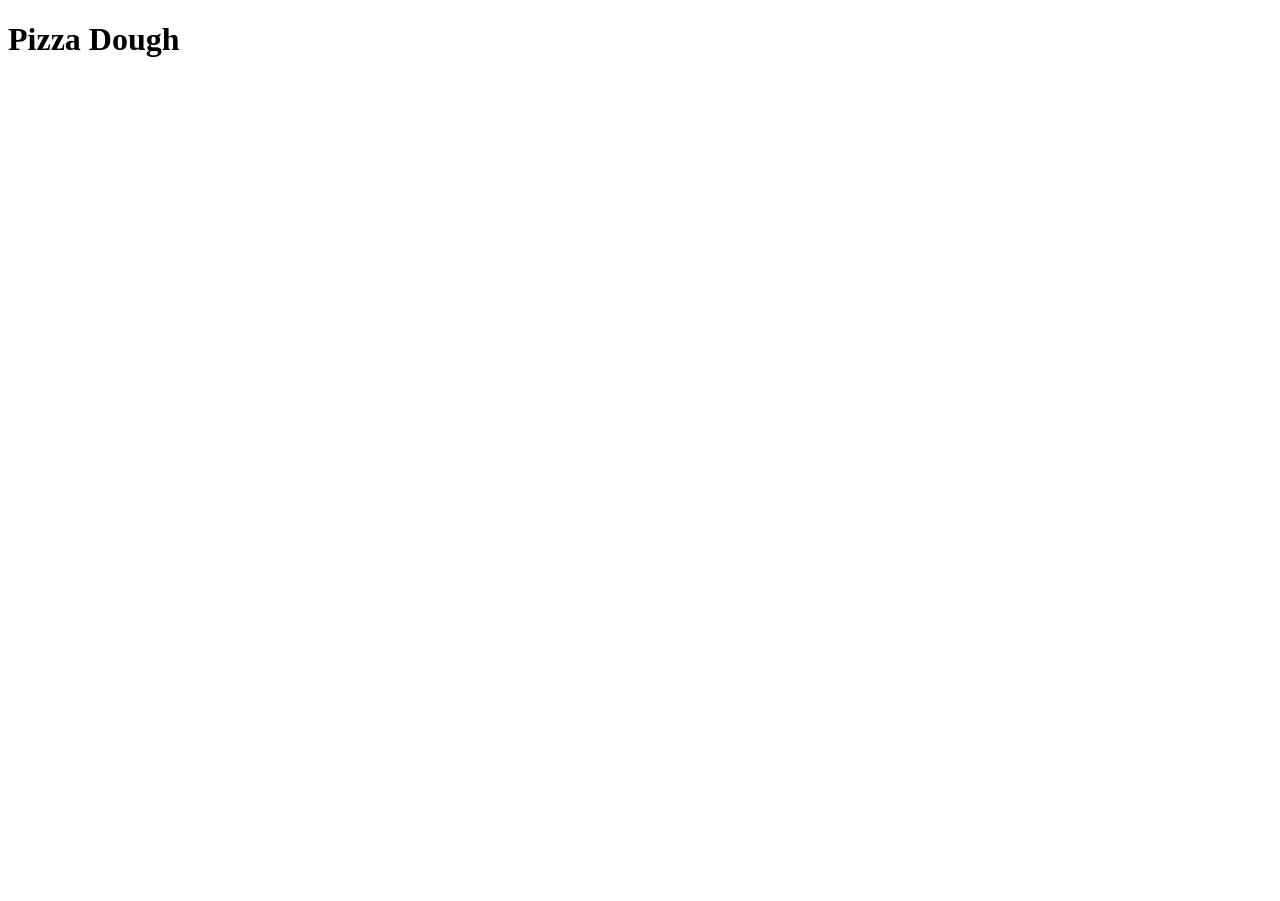
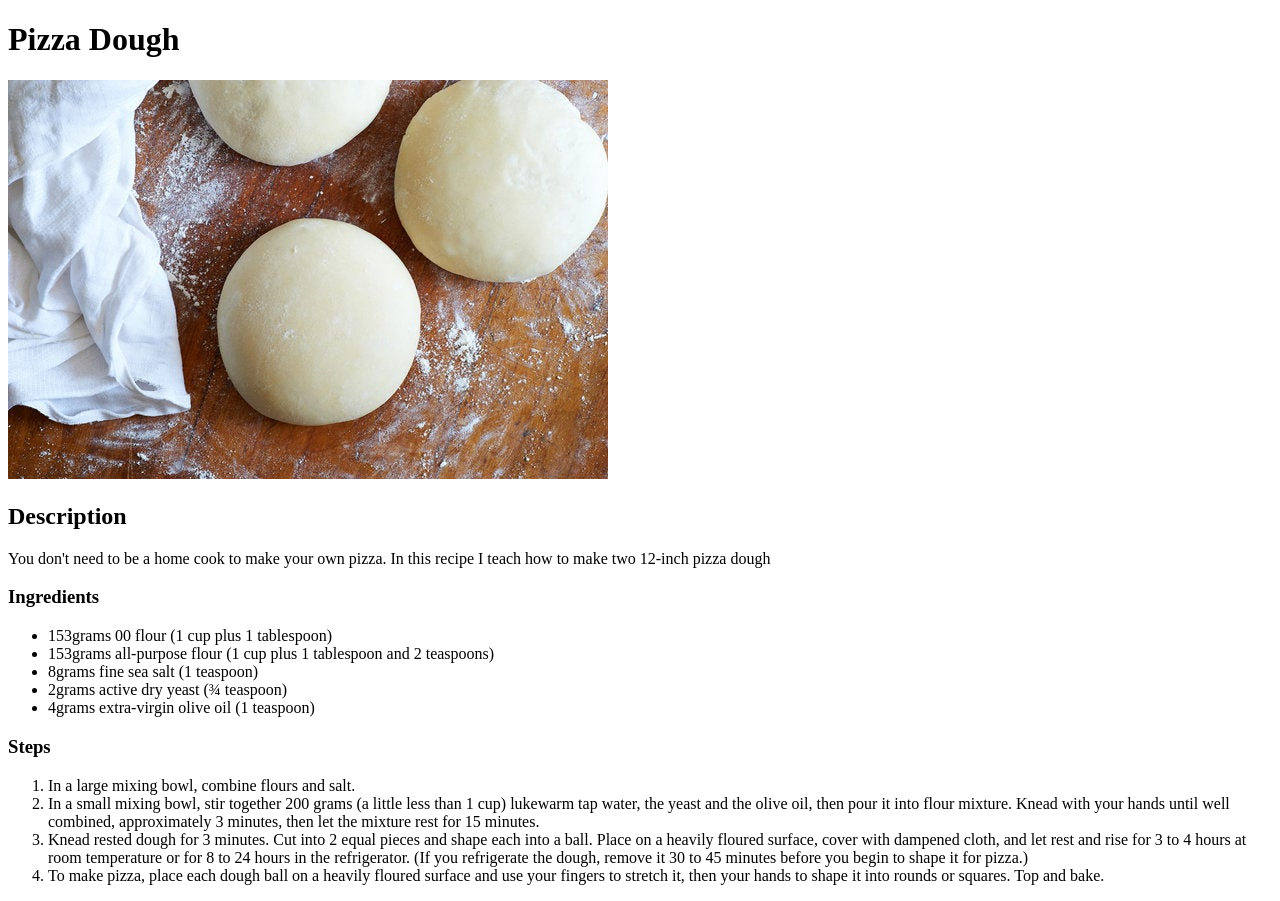
Before and after one commit to educanales/odin-recipes, a plain HTML site: page recipes/pizza.html in a window 1280 px wide. Before the commit the page ends 800 px from the top, so only its background shows below. Drawn offline with Linux system fonts and the light colour scheme.

Commit message:
Add the text to pizza.html

```diff
--- a/recipes/pizza.html
+++ b/recipes/pizza.html
@@ -7,5 +7,24 @@
 </head>
 <body>
     <h1>Pizza Dough</h1>
+    <img src="../images/pizzadough.jpg" alt="a pizza dough">
+    <h2>Description</h2>
+    <p>You don't need to be a home cook to make your own pizza. In this recipe I teach how to make two 12-inch pizza dough</p>
+    <h3>Ingredients</h3>
+    <ul>
+        <li>153grams 00 flour (1 cup plus 1 tablespoon)</li>
+        <li>153grams all-purpose flour (1 cup plus 1 tablespoon and 2 teaspoons)</li>
+        <li>8grams fine sea salt (1 teaspoon)</li>
+        <li>2grams active dry yeast (¾ teaspoon)</li>
+        <li>4grams extra-virgin olive oil (1 teaspoon)</li>
+    </ul>
+    <h3>Steps</h3>
+    <ol>
+        <li>In a large mixing bowl, combine flours and salt.</li>
+        <li>In a small mixing bowl, stir together 200 grams (a little less than 1 cup) lukewarm tap water, the yeast and the olive oil, then pour it into flour mixture. Knead with your hands until well combined, approximately 3 minutes, then let the mixture rest for 15 minutes.</li>
+        <li>Knead rested dough for 3 minutes. Cut into 2 equal pieces and shape each into a ball. Place on a heavily floured surface, cover with dampened cloth, and let rest and rise for 3 to 4 hours at room temperature or for 8 to 24 hours in the refrigerator. (If you refrigerate the dough, remove it 30 to 45 minutes before you begin to shape it for pizza.)</li>
+        <li>To make pizza, place each dough ball on a heavily floured surface and use your fingers to stretch it, then your hands to shape it into rounds or squares. Top and bake.</li>
+    </ol>
+
 </body>
 </html>
```
Also changed, not shown: index.html (+12 -0 lines), images/pizzadough.jpg (added).
